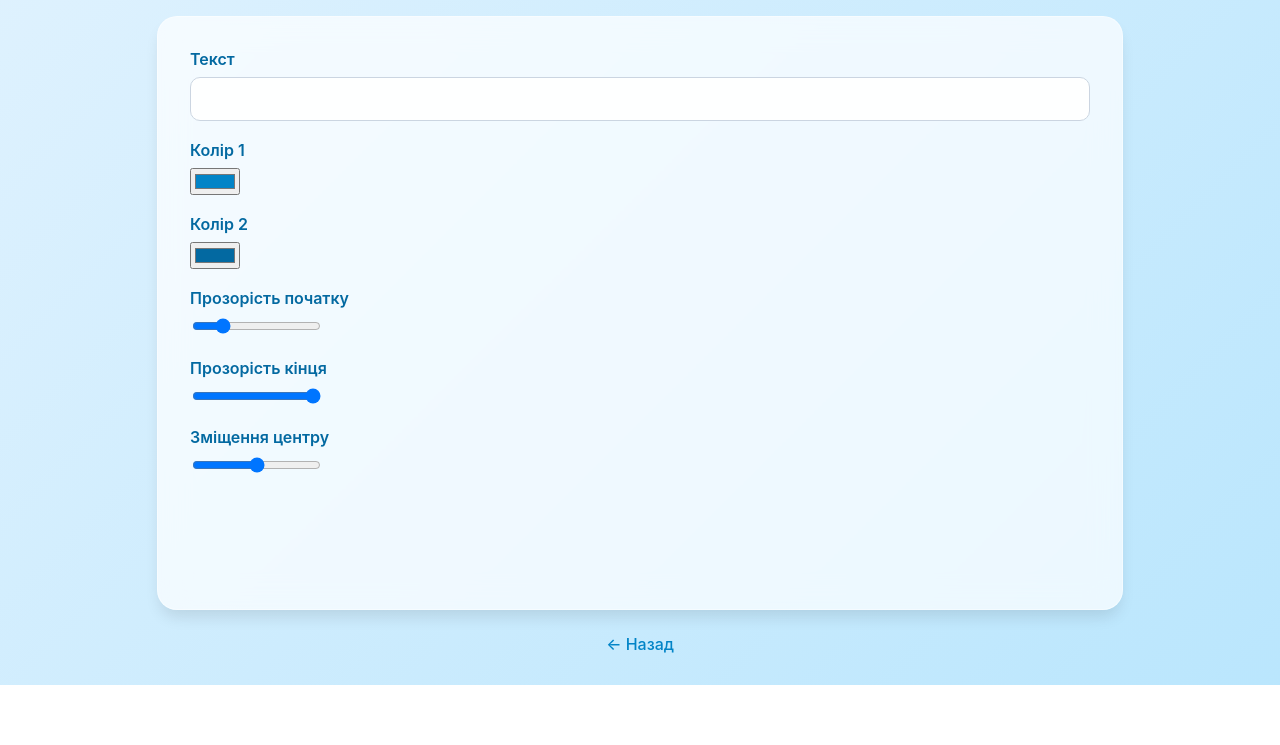
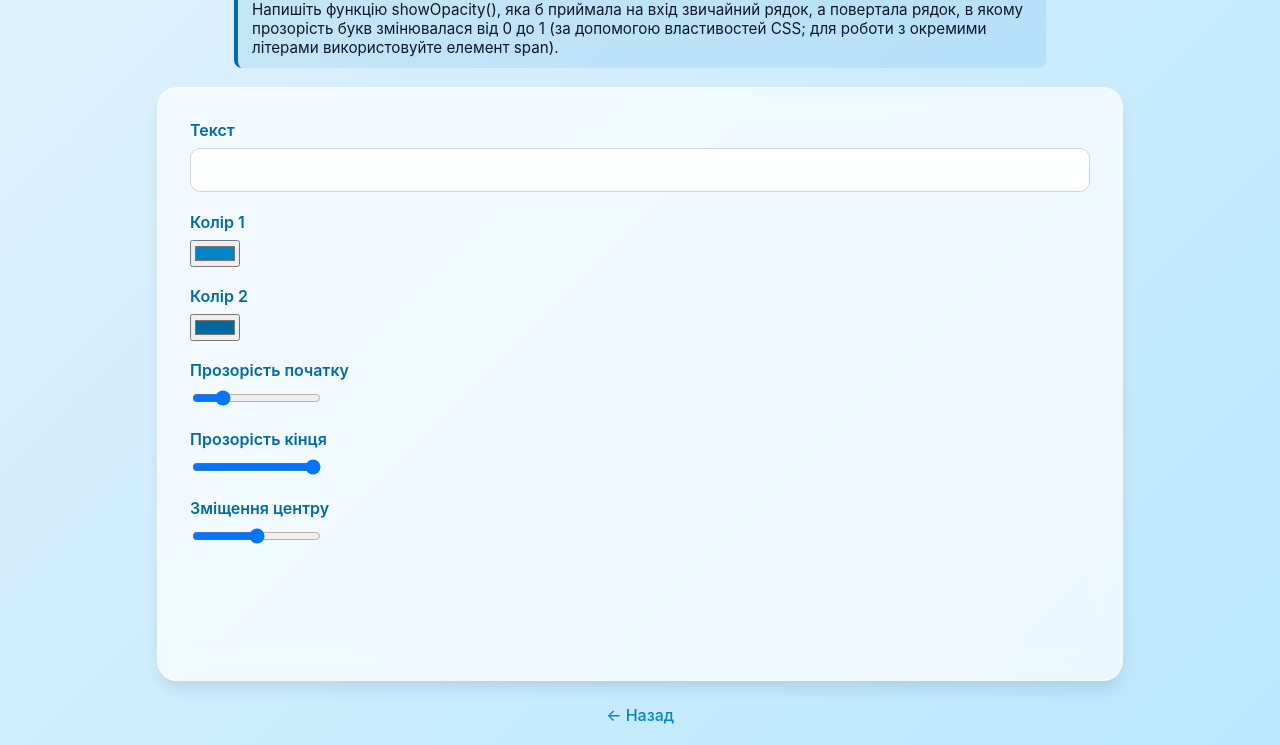
Before and after one commit to PiterTimch/Web_Lab5, a plain HTML site: page pages/task_3.html in a window 1280 px wide. Shown: the part 115-860 px from the top of the page. Before the commit the page ends 800 px from the top, so only its background shows below. Drawn offline with Linux system fonts and the light colour scheme.

Commit message:
add descriptions

```diff
--- a/css/style.css
+++ b/css/style.css
@@ -190,6 +190,18 @@ td {
     .button-container { grid-template-columns: repeat(2, 1fr); }
 }
 
+.task-description {
+    margin-top: -1rem;
+    margin-bottom: 1.2rem;
+    background: rgba(2, 132, 199, 0.1);
+    border-left: 4px solid var(--dark-blue);
+    padding: 0.7rem 0.9rem;
+    border-radius: 8px;
+    color: #0f172a;
+    font-size: 0.95rem;
+    max-width: 780px;
+}
+
 @media (max-width: 480px) {
     .button-container { grid-template-columns: 1fr; }
     h1 { font-size: 1.8rem; }
--- a/pages/task_3.html
+++ b/pages/task_3.html
@@ -9,6 +9,7 @@
 <body>
 
 <h1>Прозорість + градієнт</h1>
+<p class="task-description">Напишіть функцію showOpacity(), яка б приймала на вхід звичайний рядок, а повертала рядок, в якому прозорість букв змінювалася від 0 до 1 (за допомогою властивостей CSS; для роботи з окремими літерами використовуйте елемент span).</p>
 
 <div class="form-container wide">
 
```
Also changed, not shown: pages/task_1.html (+1 -1 lines), pages/task_2.html (+1 -0 lines).
